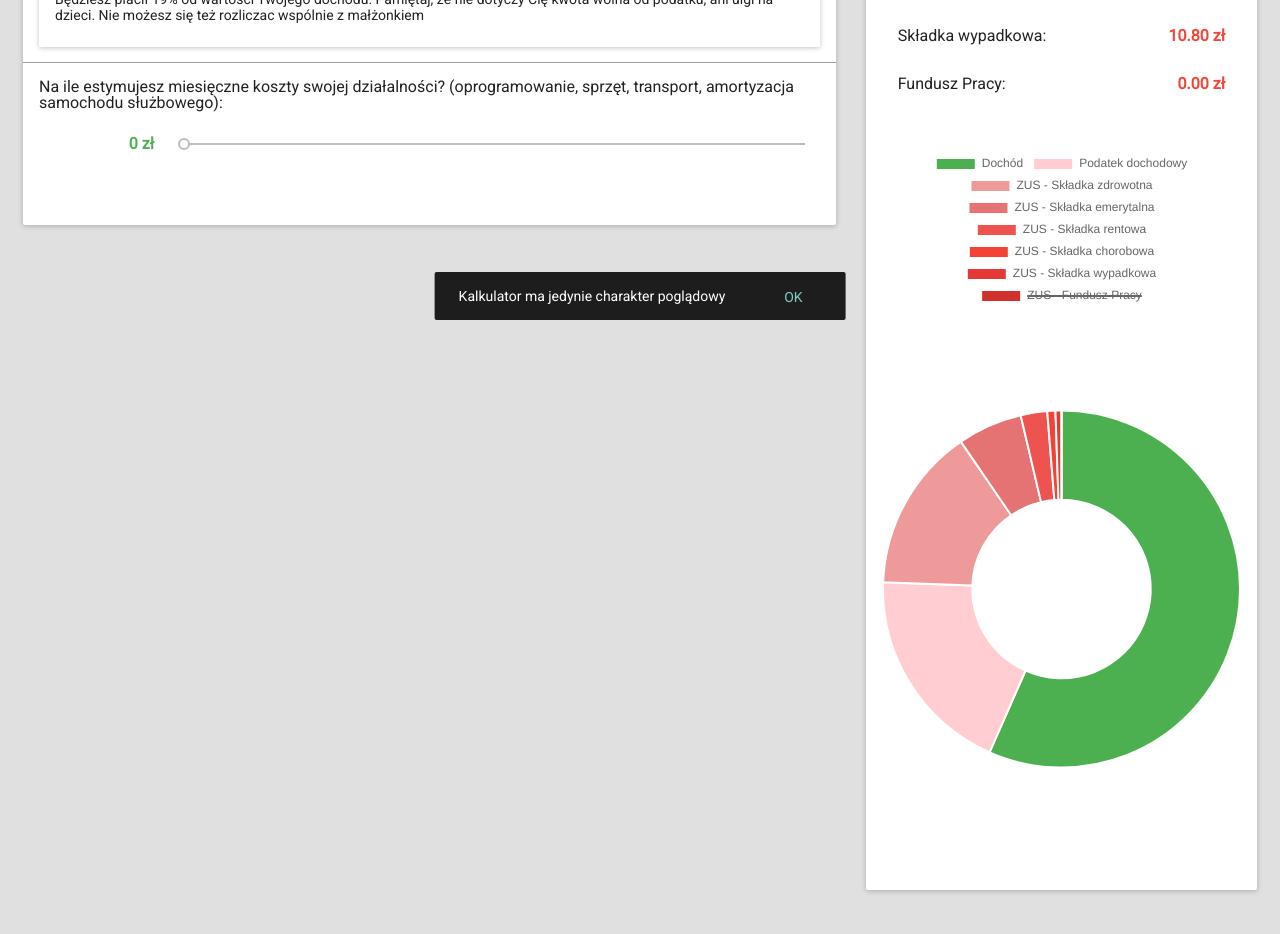
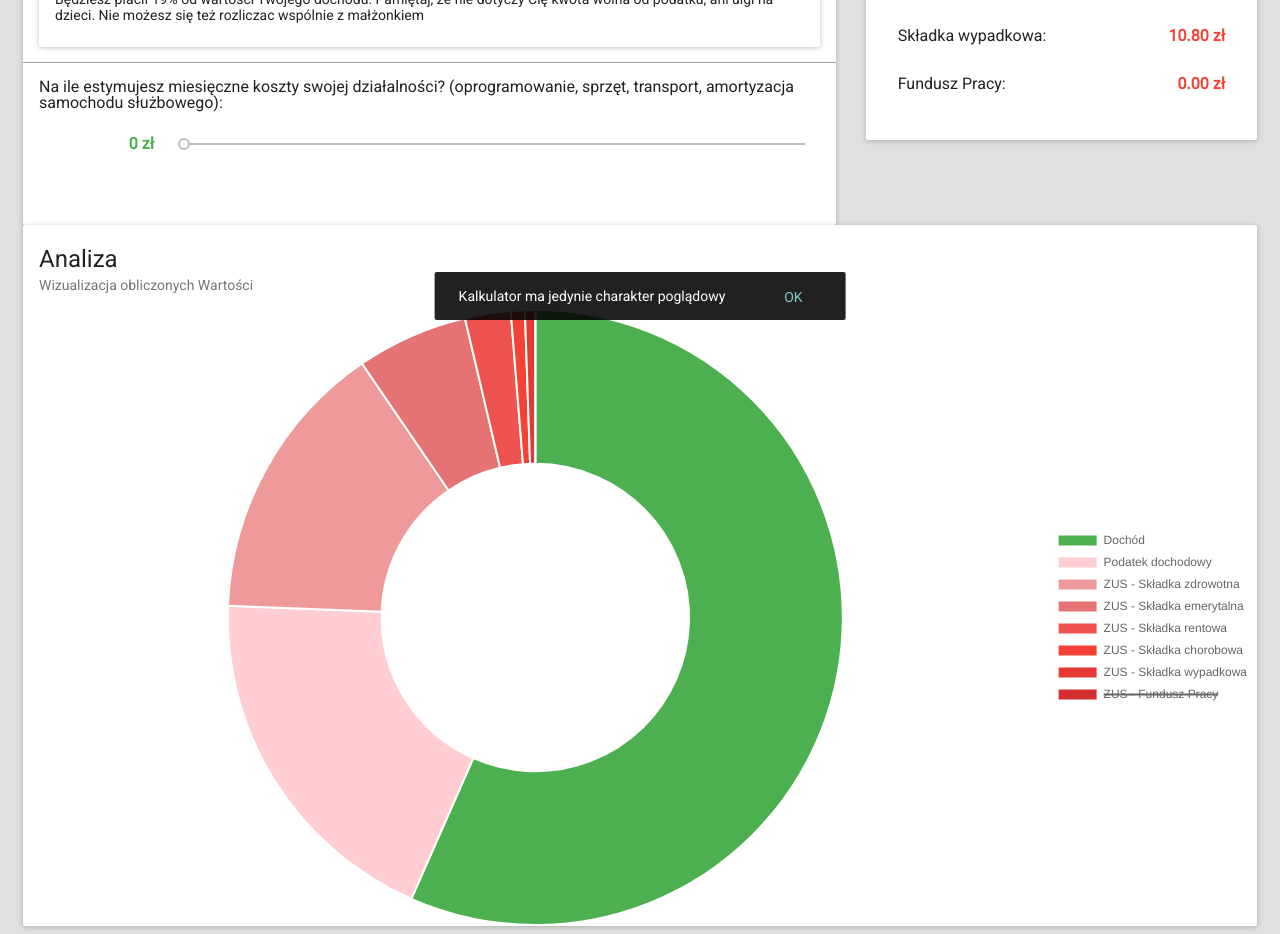
Before and after one commit to maciejbaranowski/b2b_calculator, a React app: page / in a window 1280 px wide. Shown: the part 480-1414 px from the top of the page. Before the commit the page ends 1378 px from the top, so only its background shows below. Built offline with nearby package versions, Linux system fonts and the light colour scheme.

Commit message:
Some old changes, to be changed later

```diff
--- a/src/App.js
+++ b/src/App.js
@@ -3,6 +3,7 @@ import { Container, Row, Col } from "react-grid-system";
 import Summary from "./Summary";
 import Parameters from "./Parameters";
 import Disclaimer from "./Disclaimer";
+import ExpensesGraph from "./ExpensesGraph";
 
 import { getInitialInput, calculateOutput } from "./Calculator";
 
@@ -34,6 +35,11 @@ class MasterGrid extends React.Component {
           <Summary stats={this.state.outputStats} />
         </Col>
       </Row>
+      <Row>
+        <Col md={12}>
+          <ExpensesGraph stats={this.state.outputStats} />
+        </Col>
+      </Row>
     </Container>
   );
 }
--- a/src/ExpensesGraph.js
+++ b/src/ExpensesGraph.js
@@ -1,5 +1,6 @@
 import React from "react";
 import Chart from "chart.js";
+import { Card, CardTitle } from "material-ui/Card";
 import { green500, red100, red200, red300, red400, red500, red600, red700 } from "material-ui/styles/colors";
 
 class ExpensesGraph extends React.Component {
@@ -34,7 +35,11 @@ class ExpensesGraph extends React.Component {
 		var myPieChart = new Chart(document.getElementById("myChart"), {
 			type: "doughnut",
 			data: data,
-			options: {}
+			options: {
+				legend: {
+					position: "right"
+				}
+			}
 		});
 	};
 
@@ -44,7 +49,12 @@ class ExpensesGraph extends React.Component {
 	componentDidMount = () => {
 		this.drawChart();
 	};
-	render = () => <canvas id="myChart" width="400" height="800" />;
+	render = () => (
+		<Card>
+			<CardTitle title="Analiza" subtitle="Wizualizacja obliczonych Wartości" />
+			<canvas id="myChart" />
+		</Card>
+	);
 }
 
 export default ExpensesGraph;
--- a/src/Summary.js
+++ b/src/Summary.js
@@ -2,7 +2,6 @@ import React from "react";
 import { List, ListItem } from "material-ui/List";
 import { Card, CardTitle } from "material-ui/Card";
 import theme from "./MuiTheme";
-import ExpensesGraph from "./ExpensesGraph";
 
 const SummaryItem = props => (
   <ListItem>
@@ -32,9 +31,6 @@ const Summary = props => (
           <SummaryItem label="Fundusz Pracy" style={theme.palette.expenseStyle} value={props.stats.zus.workFund} />
         </List>
       </ListItem>
-      <ListItem>
-        <ExpensesGraph stats={props.stats} />
-      </ListItem>
     </List>
   </Card>
 );
```
